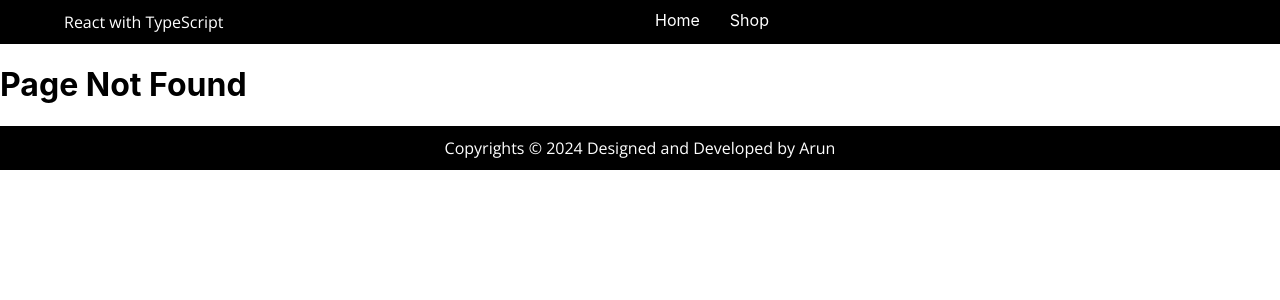
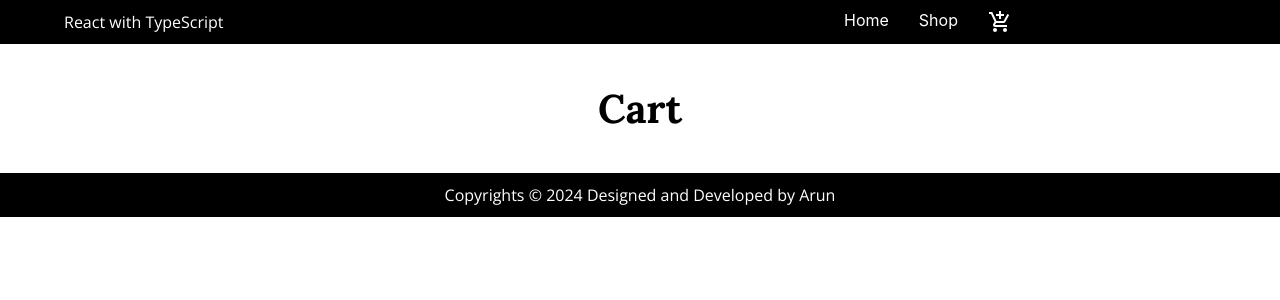
Before and after one commit to Arun9600/typescript-estore, a React (Create React App) app: page /cart in a window 1280 px wide. Before the commit this address had no page. Shown: the top 300 px of the page. Built offline with nearby package versions, Linux system fonts and the light colour scheme.

Commit message:
cart component added

```diff
--- a/src/App.tsx
+++ b/src/App.tsx
@@ -5,6 +5,7 @@ import Home from "./components/Home";
 import Shop from "./components/Shop";
 import EmptyPage from "./components/EmptyPage";
 import ProductDetails from "./components/ProductDetails";
+import Cart from "./components/Cart";
 const App = () => {
   const theme = createTheme({
     typography: {
@@ -41,6 +42,7 @@ const App = () => {
               <Route path="/" index element={<Home />} />
               <Route path="/shop" element={<Shop />} />
               <Route path="/productdetail" element={<ProductDetails />} />
+              <Route path="/cart" element={<Cart />} />
               <Route path="*" element={<EmptyPage />} />
             </Route>
           </Routes>
--- /dev/null
+++ b/src/components/Cart.tsx
@@ -0,0 +1,39 @@
+import { Box, Container, Grid, Typography } from "@mui/material";
+import { useAppSelector } from "../features/hooks";
+const Cart = () => {
+  const data = useAppSelector((state) => state.cart.datas);
+  {
+    console.log(data);
+  }
+  return (
+    <>
+      <Box sx={{ padding: "40px 0" }}>
+        <Container>
+          <Grid container>
+            <Grid
+              item
+              xl={12}
+              lg={12}
+              md={12}
+              sm={12}
+              xs={12}
+              style={{ textAlign: "center" }}
+            >
+              <Typography
+                variant="h4"
+                style={{
+                  fontSize: "40px",
+                  fontWeight: "bold",
+                  textAlign: "center",
+                }}
+              >
+                Cart
+              </Typography>
+            </Grid>
+          </Grid>
+        </Container>
+      </Box>
+    </>
+  );
+};
+export default Cart;
--- a/src/components/Menu.tsx
+++ b/src/components/Menu.tsx
@@ -1,4 +1,5 @@
 import { Link } from "react-router-dom";
+import AddShoppingCartIcon from "@mui/icons-material/AddShoppingCart";
 const Menu = () => {
   return (
     <>
@@ -9,6 +10,11 @@ const Menu = () => {
         <li>
           <Link to="/shop">Shop</Link>
         </li>
+        <li>
+          <Link to="/cart">
+            <AddShoppingCartIcon />
+          </Link>
+        </li>
       </ul>
     </>
   );
--- a/src/components/ProductDetails.tsx
+++ b/src/components/ProductDetails.tsx
@@ -1,11 +1,16 @@
-import { useAppSelector } from "../features/hooks";
+import { useAppSelector, useAppDispatch } from "../features/hooks";
 import { Typography, Box, Container, Grid, Button } from "@mui/material";
 import { productsDetailData } from "../App.types";
+import { add } from "../features/CartSlice";
 const ProductDetails = () => {
+  const dispatch = useAppDispatch();
   const data = useAppSelector(
     (state) => state.productDetails.datas
   ) as productsDetailData;
 
+  const addToCart = (data: productsDetailData) => {
+    dispatch(add(data));
+  };
   return (
     <>
       <Box sx={{ padding: "40px 0" }}>
@@ -33,7 +38,11 @@ const ProductDetails = () => {
                   Rs.{data.price}
                 </Typography>
               </Box>
-              <Button variant="outlined" color="success">
+              <Button
+                variant="outlined"
+                color="success"
+                onClick={() => addToCart(data)}
+              >
                 Add to Cart
               </Button>
             </Grid>
--- a/src/components/ProductsLimit.tsx
+++ b/src/components/ProductsLimit.tsx
@@ -96,7 +96,7 @@ const ProductsLimit = () => {
                   </Box>
                 </Grid>
               ))}
-            <Grid item xl={12} style={{ textAlign: "center" }}>
+            <Grid item xl={12} md={12} sm={12} style={{ textAlign: "center" }}>
               <Button
                 color="success"
                 variant="outlined"
--- a/src/components/TopArea.tsx
+++ b/src/components/TopArea.tsx
@@ -5,13 +5,24 @@ const TopArea = () => {
     <>
       <Box sx={{ backgroundColor: "#000", padding: "10px 0" }}>
         <Container>
-          <Grid container>
+          <Grid
+            container
+            style={{ alignItems: "center", justifyContent: "center" }}
+          >
             <Grid item xl={6} lg={6} md={6} sm={12} xs={12}>
               <Typography variant="body1" style={{ color: "#fff" }}>
                 React with TypeScript
               </Typography>
             </Grid>
-            <Grid item xl={6} lg={6} md={6} sm={12} xs={12}>
+            <Grid
+              item
+              xl={6}
+              lg={6}
+              md={6}
+              sm={12}
+              xs={12}
+              style={{ textAlign: "center" }}
+            >
               <Menu />
             </Grid>
           </Grid>
--- /dev/null
+++ b/src/features/CartSlice.ts
@@ -0,0 +1,30 @@
+import { createSlice } from "@reduxjs/toolkit";
+import { cartSliceInitialState } from "../App.types";
+import { CartData } from "../App.types";
+
+const initialState: cartSliceInitialState = {
+  datas: [],
+};
+
+const CartSlice = createSlice({
+  name: "cart",
+  initialState,
+  reducers: {
+    add: (state, action) => {
+      const cart = state.datas?.find(
+        (item: CartData) => item.id === action.payload.id
+      ) as CartData | undefined;
+      if (cart) {
+        cart.qty = (cart.qty || 0) + 1;
+      } else {
+        (state.datas as CartData[] | undefined)?.push({
+          ...action.payload,
+          qty: 1,
+        } as CartData);
+      }
+    },
+  },
+});
+
+export const { add } = CartSlice.actions;
+export default CartSlice.reducer;
--- a/src/features/store.ts
+++ b/src/features/store.ts
@@ -3,6 +3,7 @@ import ProductsListSlice from "./ProductsListSlice";
 import ProductsCategoriesSlice from "./ProductsCategoriesSlice";
 import ProductsLimitSlice from "./ProductsLimitSlice";
 import ProductDetailsSlice from "./ProductsDetailsSlice";
+import CartSlice from "./CartSlice";
 import { useDispatch } from "react-redux";
 
 const store = configureStore({
@@ -11,6 +12,7 @@ const store = configureStore({
     prodcutsCategories: ProductsCategoriesSlice,
     limitResults: ProductsLimitSlice,
     productDetails: ProductDetailsSlice,
+    cart: CartSlice,
   },
 });
 
--- a/src/index.css
+++ b/src/index.css
@@ -29,3 +29,6 @@ ul.nav-menu {
   color: #fff;
   text-decoration: underline;
 }
+.nav-menu svg {
+  vertical-align: middle;
+}
```
Also changed, not shown: src/App.types.tsx (+14 -0 lines).
